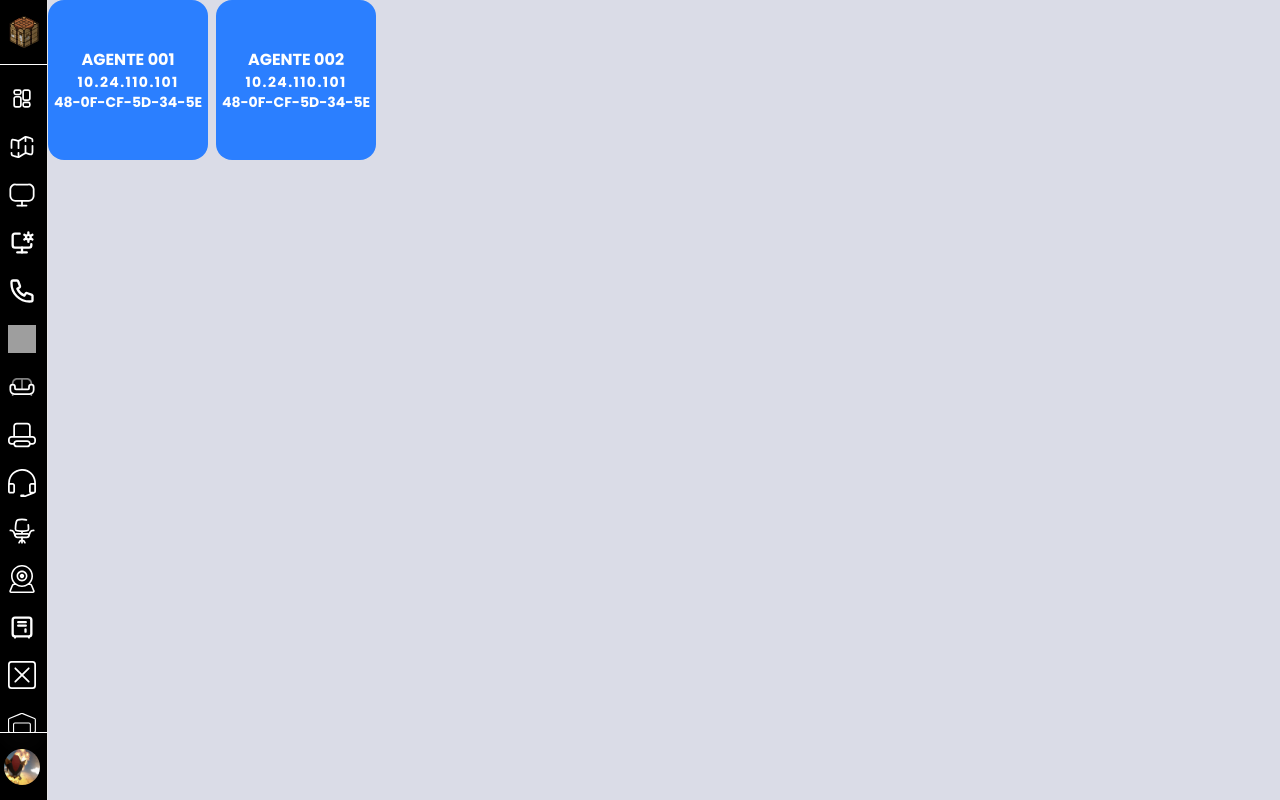
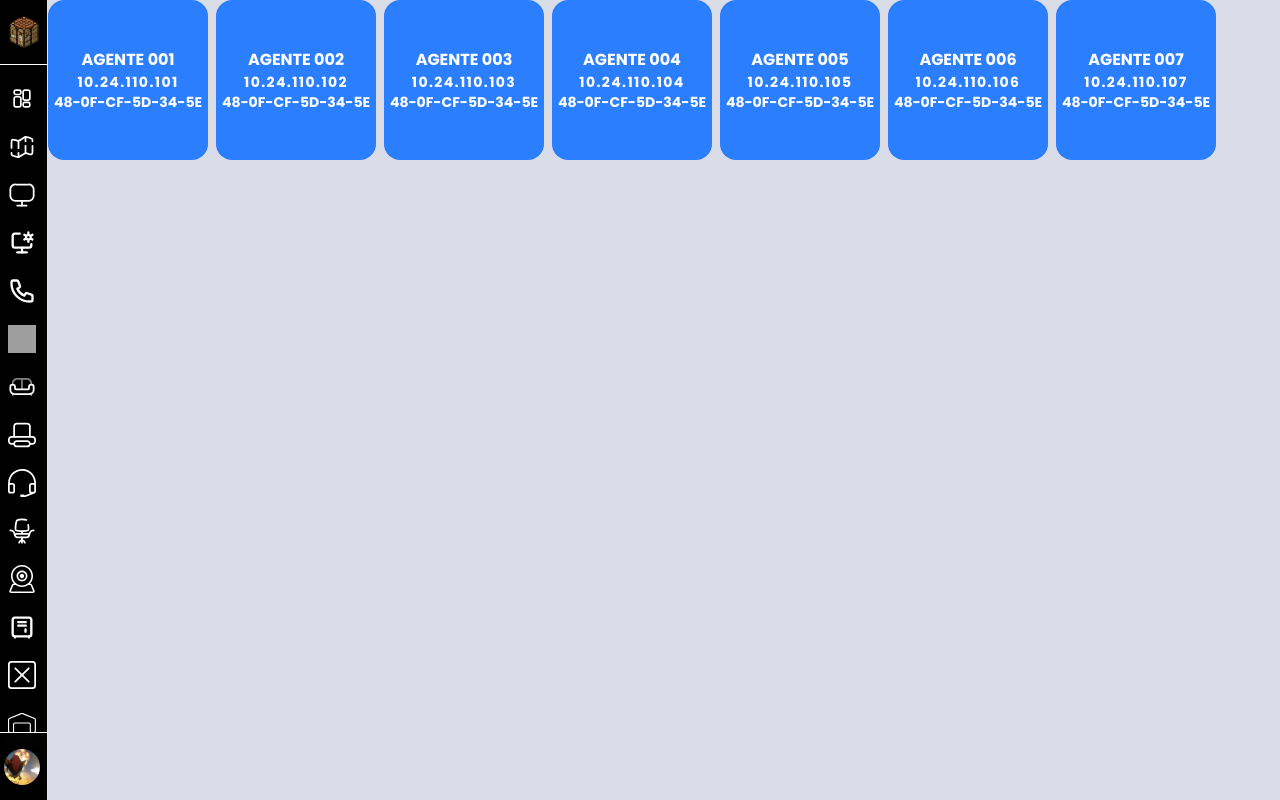
Before and after one commit to AndresAntelo21/inventory_front, a React (Vite) app: page /mapa-empresa in a window 1280 px wide. Built offline with nearby package versions, Linux system fonts and the light colour scheme; grey boxes are pictures that could not be loaded.

Commit message:
fix: correct IP address for Mampara components in MapaEmpresa

```diff
--- a/src/components/mapa-empresa/mapa-empresa.tsx
+++ b/src/components/mapa-empresa/mapa-empresa.tsx
@@ -3,9 +3,14 @@ import { Mampara } from "./mampara";
 // import Draggable from 'react-draggable';
 export const MapaEmpresa: React.FC = () => {
     return (
-        <div className="w-full h-full flex gap-2">
+        <div className="flex gap-2">
             <Mampara title="AGENTE 001" ip="10.24.110.101" mac="48-0F-CF-5D-34-5E" />
-            <Mampara title="AGENTE 002" ip="10.24.110.101" mac="48-0F-CF-5D-34-5E" />
+            <Mampara title="AGENTE 002" ip="10.24.110.102" mac="48-0F-CF-5D-34-5E" />
+            <Mampara title="AGENTE 003" ip="10.24.110.103" mac="48-0F-CF-5D-34-5E" />
+            <Mampara title="AGENTE 004" ip="10.24.110.104" mac="48-0F-CF-5D-34-5E" />
+            <Mampara title="AGENTE 005" ip="10.24.110.105" mac="48-0F-CF-5D-34-5E" />
+            <Mampara title="AGENTE 006" ip="10.24.110.106" mac="48-0F-CF-5D-34-5E" />
+            <Mampara title="AGENTE 007" ip="10.24.110.107" mac="48-0F-CF-5D-34-5E" />
         </div>
     );
 };
```
